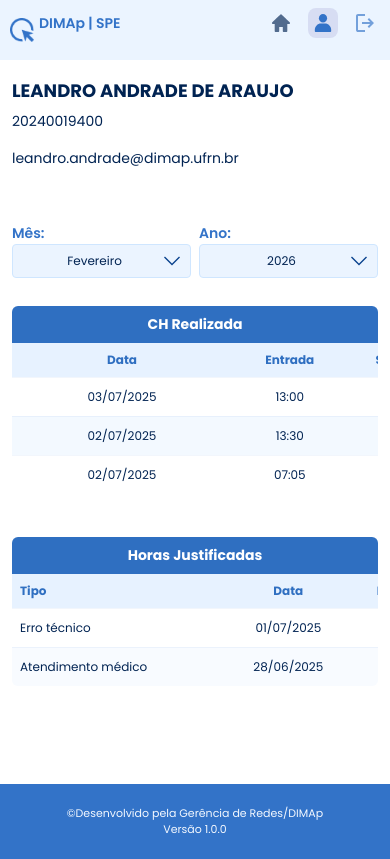
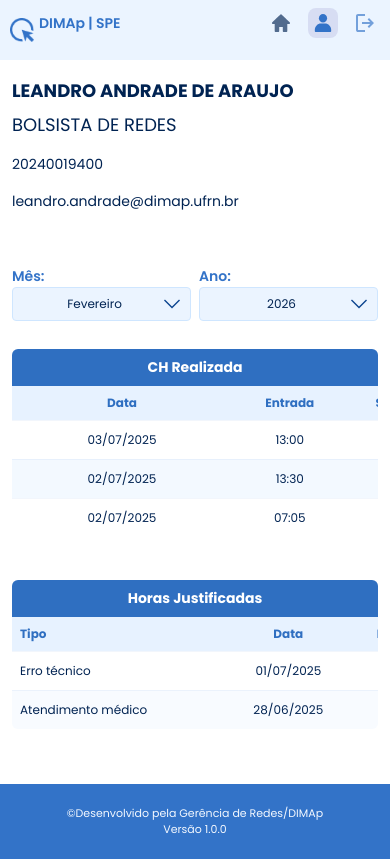
Before and after one commit to leandroaa01/SPE, an Angular app: page /meus-dados in a window 390 px wide. Built offline with nearby package versions, Linux system fonts and the light colour scheme.

Commit message:
Adiciona o cargo ao componente de dados do bolsista e atualiza estilos para incluir a nova informação

```diff
--- a/src/app/components/main-bolsista/main-bolsista.component.html
+++ b/src/app/components/main-bolsista/main-bolsista.component.html
@@ -2,6 +2,7 @@
 <main>
   <section class="meus-dados">
     <h1 class="nome">LEANDRO ANDRADE DE ARAUJO</h1>
+     <p class="cargo">BOLSISTA DE REDES</p>
     <p class="matricula">20240019400</p>
     <p class="email">leandro.andrade&#64;dimap.ufrn.br</p>
   </section>
--- a/src/app/components/main-bolsista/main-bolsista.component.scss
+++ b/src/app/components/main-bolsista/main-bolsista.component.scss
@@ -17,7 +17,7 @@ main{
   font-size: 24px;
   font-weight: 700;
 }
-.matricula, .email{
+.matricula, .email, .cargo{
   font-size: 20px;
   font-weight: 500;
 }
@@ -239,7 +239,7 @@ main{
     font-size: 22px;
   }
 
-  .matricula, .email {
+  .matricula, .email, .cargo {
     font-size: 18px;
   }
 
```
